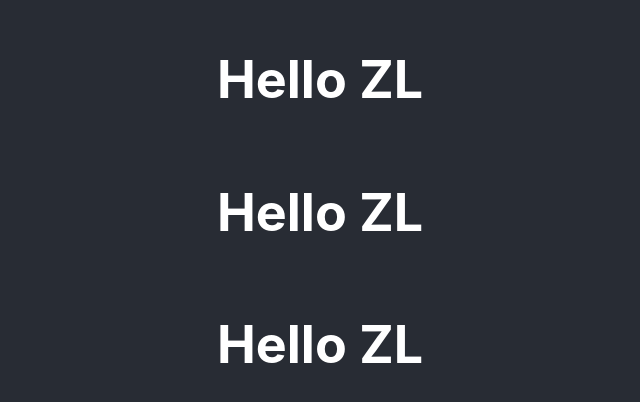
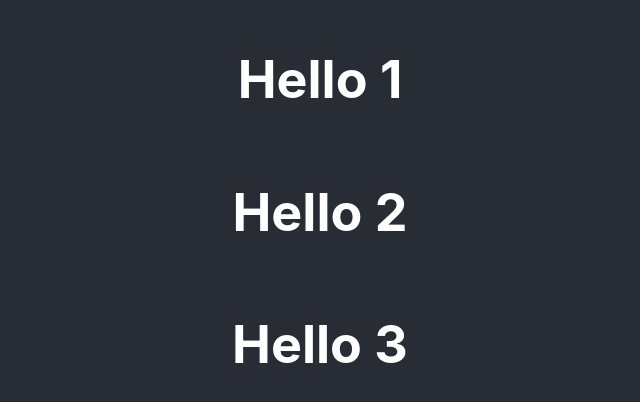
Before and after one commit to zlrkw11/react-js, a React (Create React App) app: page / in a window 1280 px wide. Shown: the part 188-590 px from the top of the page, without its empty margins (320-960 px from the left). Built offline with nearby package versions, Linux system fonts and the light colour scheme.

Commit message:
props.name for property display

```diff
--- a/src/components/Greet.js
+++ b/src/components/Greet.js
@@ -7,7 +7,8 @@ import React from "react";
 // named export (MUST use this name)
 export const Greet = (props) => {
   console.log(props);
-  return <h1>Hello ZL</h1>;
+  return <h1>Hello {props.name}</h1>;
 };
+
 // ES6 function syntax
 // export default Greet
```
